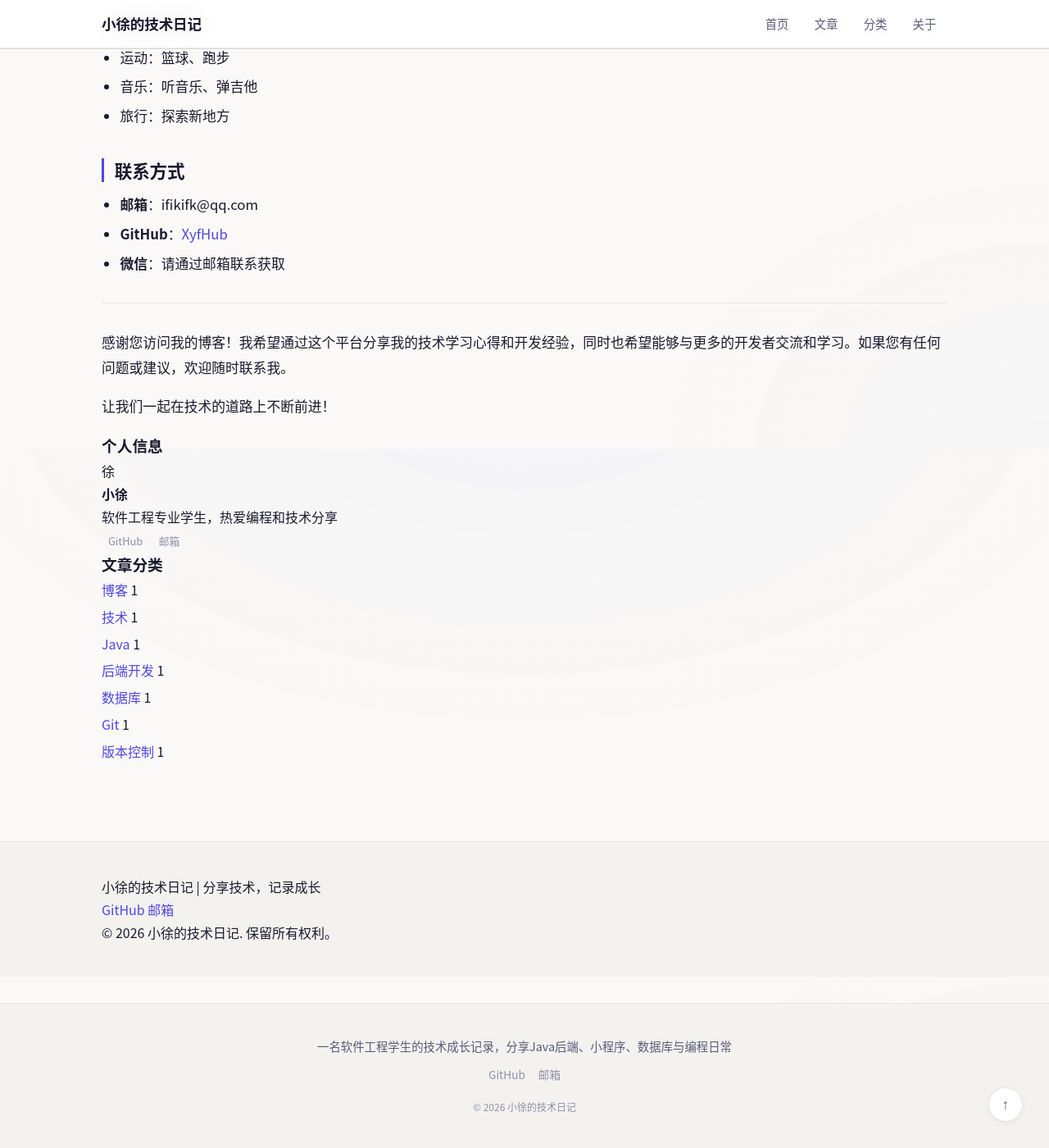
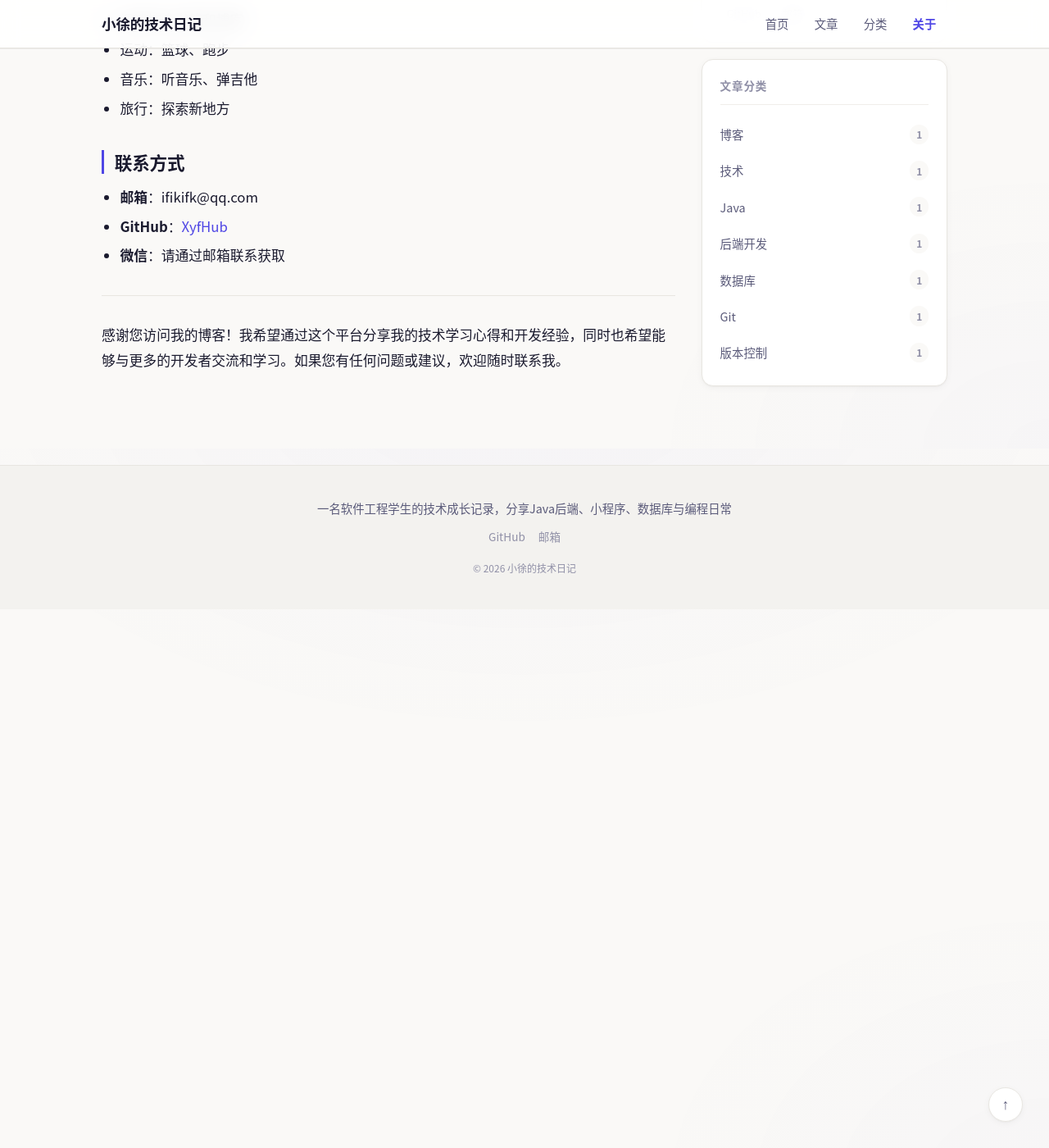
Before and after one commit to XyfHub/XyfHub.github.io, a Jekyll site: the page built from about.markdown, in a window 1280 px wide and 1400 px high, scrolled down 2153 px. Shown: the whole window at 82% size. Built offline with Jekyll 4.4.1, drawn with Linux system fonts in a browser that asks for light colours; after the commit the page ends 2896 px from its top, so only the background shows below that.

Commit message:
feat: rewrite about page with sidebar layout
Co-Authored-By: Claude Opus 4.7 <noreply@anthropic.com>

```diff
--- a/about.markdown
+++ b/about.markdown
@@ -1,164 +1,104 @@
 ---
 layout: default
 title: 关于我
+active_nav: 关于
 permalink: /about/
 ---
 
-{% include navbar.html active='about' %}
+<div class="page-title-section">
+  <div class="container">
+    <h1 class="page-title-section__title">关于我</h1>
+    <p class="page-title-section__subtitle">一名软件工程学生的技术成长记录</p>
+  </div>
+</div>
 
-<!-- 页面标题区 -->
-<section class="page-title-section">
-  <div class="container">
-    <div class="title-container">
-      <h1 class="page-title">关于我</h1>
-      <div class="spacer"></div>
-      <p class="page-subtitle">一名软件工程学生的技术成长记录</p>
-    </div>
-  </div>
-</section>
-
-<!-- 主内容区 -->
 <section class="main-content">
   <div class="container">
-    <div class="content-container">
-      <!-- 左侧内容区 -->
-      <div class="left-content">
-        <div class="article-detail">
-          <div class="article-body">
-            <h2 id="个人简介">个人简介</h2>
-            <p>我是小徐，一名软件工程专业的学生，热爱编程和技术分享。我喜欢探索各种技术领域，尤其是 Java 后端开发、小程序开发和数据库技术。</p>
+    <div class="two-col">
+      <div class="two-col__main">
+        <div class="article-body">
+          <h2 id="个人简介">个人简介</h2>
+          <p>我是小徐，一名软件工程专业的学生，热爱编程和技术分享。我喜欢探索各种技术领域，尤其是 Java 后端开发、小程序开发和数据库技术。</p>
 
-            <h2 id="技术栈">技术栈</h2>
+          <h2 id="技术栈">技术栈</h2>
+          <h3 id="后端技术">后端技术</h3>
+          <ul>
+            <li><strong>Java</strong>：Spring Boot、Spring Cloud、MyBatis</li>
+            <li><strong>数据库</strong>：MySQL、Redis、MongoDB</li>
+            <li><strong>服务器</strong>：Tomcat、Nginx</li>
+            <li><strong>版本控制</strong>：Git、GitHub</li>
+          </ul>
+          <h3 id="前端技术">前端技术</h3>
+          <ul>
+            <li><strong>HTML/CSS/JavaScript</strong>：基础前端开发</li>
+            <li><strong>小程序</strong>：微信小程序、支付宝小程序</li>
+            <li><strong>框架</strong>：Vue.js（入门级）</li>
+          </ul>
+          <h3 id="其他技能">其他技能</h3>
+          <ul>
+            <li><strong>操作系统</strong>：Windows、Linux</li>
+            <li><strong>开发工具</strong>：IntelliJ IDEA、VS Code、Eclipse</li>
+            <li><strong>项目管理</strong>：敏捷开发、Scrum</li>
+          </ul>
 
-            <h3 id="后端技术">后端技术</h3>
-            <ul>
-              <li><strong>Java</strong>：Spring Boot、Spring Cloud、MyBatis</li>
-              <li><strong>数据库</strong>：MySQL、Redis、MongoDB</li>
-              <li><strong>服务器</strong>：Tomcat、Nginx</li>
-              <li><strong>版本控制</strong>：Git、GitHub</li>
-            </ul>
+          <h2 id="教育背景">教育背景</h2>
+          <ul>
+            <li><strong>本科</strong>：软件工程专业</li>
+            <li><strong>相关课程</strong>：数据结构、算法、操作系统、计算机网络、数据库原理、软件工程</li>
+          </ul>
 
-            <h3 id="前端技术">前端技术</h3>
-            <ul>
-              <li><strong>HTML/CSS/JavaScript</strong>：基础前端开发</li>
-              <li><strong>小程序</strong>：微信小程序、支付宝小程序</li>
-              <li><strong>框架</strong>：Vue.js（入门级）</li>
-            </ul>
+          <h2 id="项目经验">项目经验</h2>
+          <h3 id="项目1">1. 个人博客网站</h3>
+          <ul>
+            <li><strong>技术栈</strong>：Jekyll、GitHub Pages、CSS3</li>
+            <li><strong>描述</strong>：使用 Jekyll 搭建的静态博客网站，用于分享技术学习心得和开发经验</li>
+            <li><strong>职责</strong>：独立设计和开发整个网站</li>
+          </ul>
+          <h3 id="项目2">2. 在线商城系统</h3>
+          <ul>
+            <li><strong>技术栈</strong>：Spring Boot、MyBatis、MySQL、Vue.js</li>
+            <li><strong>描述</strong>：一个基于 Spring Boot 和 Vue.js 的在线商城系统，包含商品管理、订单管理、用户管理等功能</li>
+            <li><strong>职责</strong>：后端 API 开发和数据库设计</li>
+          </ul>
+          <h3 id="项目3">3. 微信小程序</h3>
+          <ul>
+            <li><strong>技术栈</strong>：微信小程序开发框架、云开发</li>
+            <li><strong>描述</strong>：一个校园服务小程序，提供课程查询、成绩查询、校园新闻等功能</li>
+            <li><strong>职责</strong>：小程序前端开发和云函数编写</li>
+          </ul>
 
-            <h3 id="其他技能">其他技能</h3>
-            <ul>
-              <li><strong>操作系统</strong>：Windows、Linux</li>
-              <li><strong>开发工具</strong>：IntelliJ IDEA、VS Code、Eclipse</li>
-              <li><strong>项目管理</strong>：敏捷开发、Scrum</li>
-            </ul>
+          <h2 id="学习目标">学习目标</h2>
+          <ul>
+            <li>深入学习 Spring Cloud 微服务架构</li>
+            <li>掌握 Docker 容器技术</li>
+            <li>学习前端框架 Vue.js 和 React</li>
+            <li>提升算法和数据结构能力</li>
+            <li>参与开源项目贡献</li>
+          </ul>
 
-            <h2 id="教育背景">教育背景</h2>
-            <ul>
-              <li><strong>本科</strong>：软件工程专业</li>
-              <li><strong>相关课程</strong>：数据结构、算法、操作系统、计算机网络、数据库原理、软件工程</li>
-            </ul>
+          <h2 id="兴趣爱好">兴趣爱好</h2>
+          <ul>
+            <li>编程和技术学习</li>
+            <li>阅读技术书籍和博客</li>
+            <li>运动：篮球、跑步</li>
+            <li>音乐：听音乐、弹吉他</li>
+            <li>旅行：探索新地方</li>
+          </ul>
 
-            <h2 id="项目经验">项目经验</h2>
+          <h2 id="联系方式">联系方式</h2>
+          <ul>
+            <li><strong>邮箱</strong>：ifikifk@qq.com</li>
+            <li><strong>GitHub</strong>：<a href="https://github.com/XyfHub">XyfHub</a></li>
+            <li><strong>微信</strong>：请通过邮箱联系获取</li>
+          </ul>
 
-            <h3 id="项目1">1. 个人博客网站</h3>
-            <ul>
-              <li><strong>技术栈</strong>：Jekyll、GitHub Pages、CSS3</li>
-              <li><strong>描述</strong>：使用 Jekyll 搭建的静态博客网站，用于分享技术学习心得和开发经验</li>
-              <li><strong>职责</strong>：独立设计和开发整个网站</li>
-            </ul>
-
-            <h3 id="项目2">2. 在线商城系统</h3>
-            <ul>
-              <li><strong>技术栈</strong>：Spring Boot、MyBatis、MySQL、Vue.js</li>
-              <li><strong>描述</strong>：一个基于 Spring Boot 和 Vue.js 的在线商城系统，包含商品管理、订单管理、用户管理等功能</li>
-              <li><strong>职责</strong>：后端 API 开发和数据库设计</li>
-            </ul>
-
-            <h3 id="项目3">3. 微信小程序</h3>
-            <ul>
-              <li><strong>技术栈</strong>：微信小程序开发框架、云开发</li>
-              <li><strong>描述</strong>：一个校园服务小程序，提供课程查询、成绩查询、校园新闻等功能</li>
-              <li><strong>职责</strong>：小程序前端开发和云函数编写</li>
-            </ul>
-
-            <h2 id="学习目标">学习目标</h2>
-            <ul>
-              <li>深入学习 Spring Cloud 微服务架构</li>
-              <li>掌握 Docker 容器技术</li>
-              <li>学习前端框架 Vue.js 和 React</li>
-              <li>提升算法和数据结构能力</li>
-              <li>参与开源项目贡献</li>
-            </ul>
-
-            <h2 id="兴趣爱好">兴趣爱好</h2>
-            <ul>
-              <li>编程和技术学习</li>
-              <li>阅读技术书籍和博客</li>
-              <li>运动：篮球、跑步</li>
-              <li>音乐：听音乐、弹吉他</li>
-              <li>旅行：探索新地方</li>
-            </ul>
-
-            <h2 id="联系方式">联系方式</h2>
-            <ul>
-              <li><strong>邮箱</strong>：ifikifk@qq.com</li>
-              <li><strong>GitHub</strong>：<a href="https://github.com/XyfHub">XyfHub</a></li>
-              <li><strong>微信</strong>：请通过邮箱联系获取</li>
-            </ul>
-
-            <hr>
-
-            <p>感谢您访问我的博客！我希望通过这个平台分享我的技术学习心得和开发经验，同时也希望能够与更多的开发者交流和学习。如果您有任何问题或建议，欢迎随时联系我。</p>
-            <p>让我们一起在技术的道路上不断前进！</p>
-          </div>
+          <hr>
+          <p>感谢您访问我的博客！我希望通过这个平台分享我的技术学习心得和开发经验，同时也希望能够与更多的开发者交流和学习。如果您有任何问题或建议，欢迎随时联系我。</p>
         </div>
       </div>
-
-      <!-- 右侧边栏 -->
-      <div class="right-sidebar">
-        <!-- 个人信息 -->
-        <div class="sidebar-section">
-          <h3 class="sidebar-title">个人信息</h3>
-          <div class="author-info">
-            <div class="author-avatar">徐</div>
-            <h4 class="author-name">{{ site.author.name }}</h4>
-            <p class="author-bio">{{ site.author.bio }}</p>
-            <div class="social-links">
-              {% for link in site.social %}
-                <a href="{{ link.url }}" target="_blank" class="social-link">{{ link.name }}</a>
-              {% endfor %}
-            </div>
-          </div>
-        </div>
-
-        <!-- 文章分类 -->
-        <div class="sidebar-section">
-          <h3 class="sidebar-title">文章分类</h3>
-          <ul class="category-list">
-            {% for category in site.categories %}
-              <li class="category-item">
-                <a href="/categories/{{ category[0] }}" class="category-link">{{ category[0] }}</a>
-                <span class="category-count">{{ category[1].size }}</span>
-              </li>
-            {% endfor %}
-          </ul>
-        </div>
+      <div class="two-col__side">
+        {% include sidebar.html %}
       </div>
     </div>
   </div>
 </section>
-
-<!-- 页脚 -->
-<footer class="footer">
-  <div class="container">
-    <div class="footer-content">
-      <p class="footer-text">小徐的技术日记 | 分享技术，记录成长</p>
-      <div class="footer-social">
-        {% for link in site.social %}
-          <a href="{{ link.url }}" target="_blank" class="footer-social-link">{{ link.name }}</a>
-        {% endfor %}
-      </div>
-      <p class="footer-copyright">&copy; {{ site.time | date: "%Y" }} {{ site.title }}. 保留所有权利。</p>
-    </div>
-  </div>
-</footer>
```
